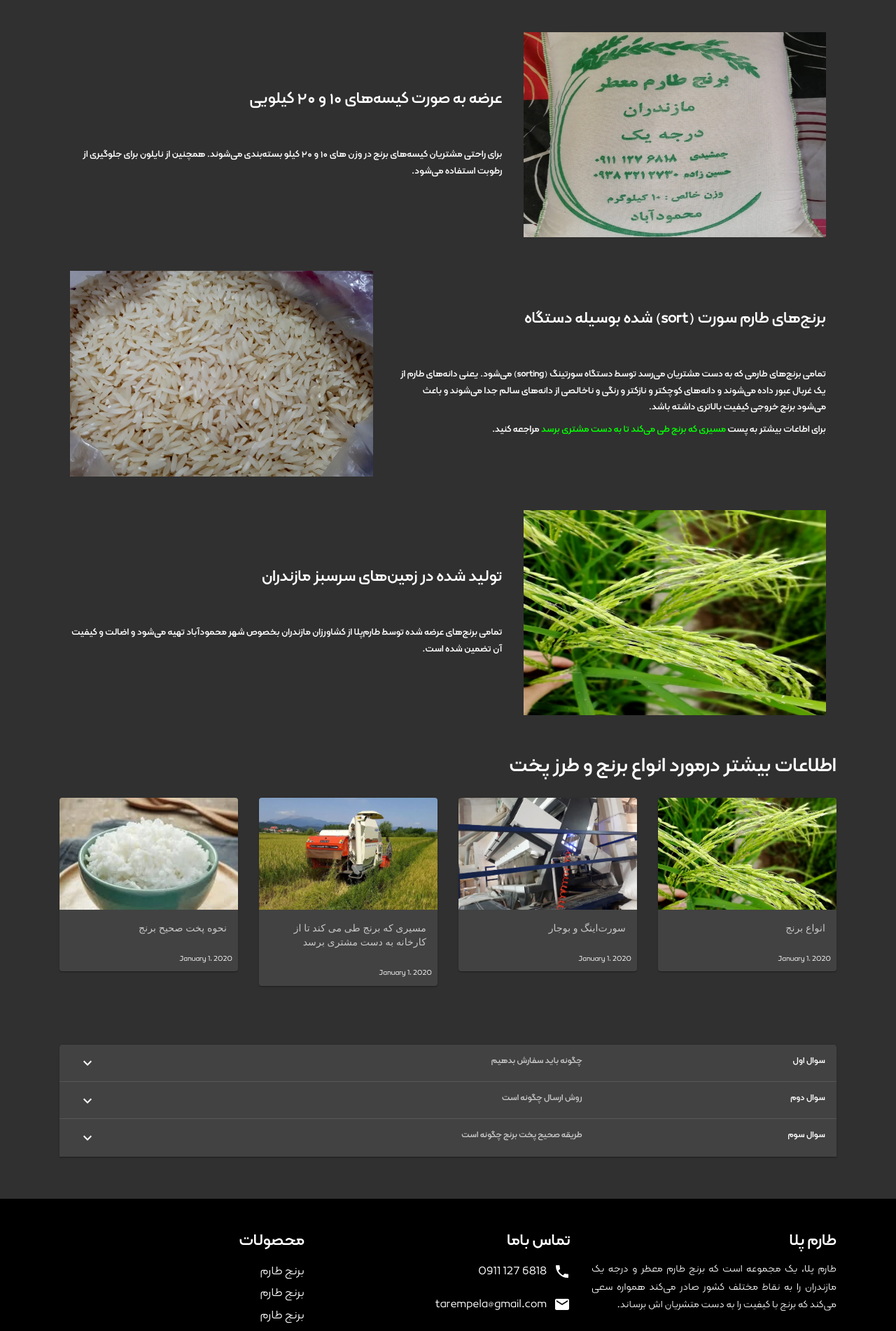
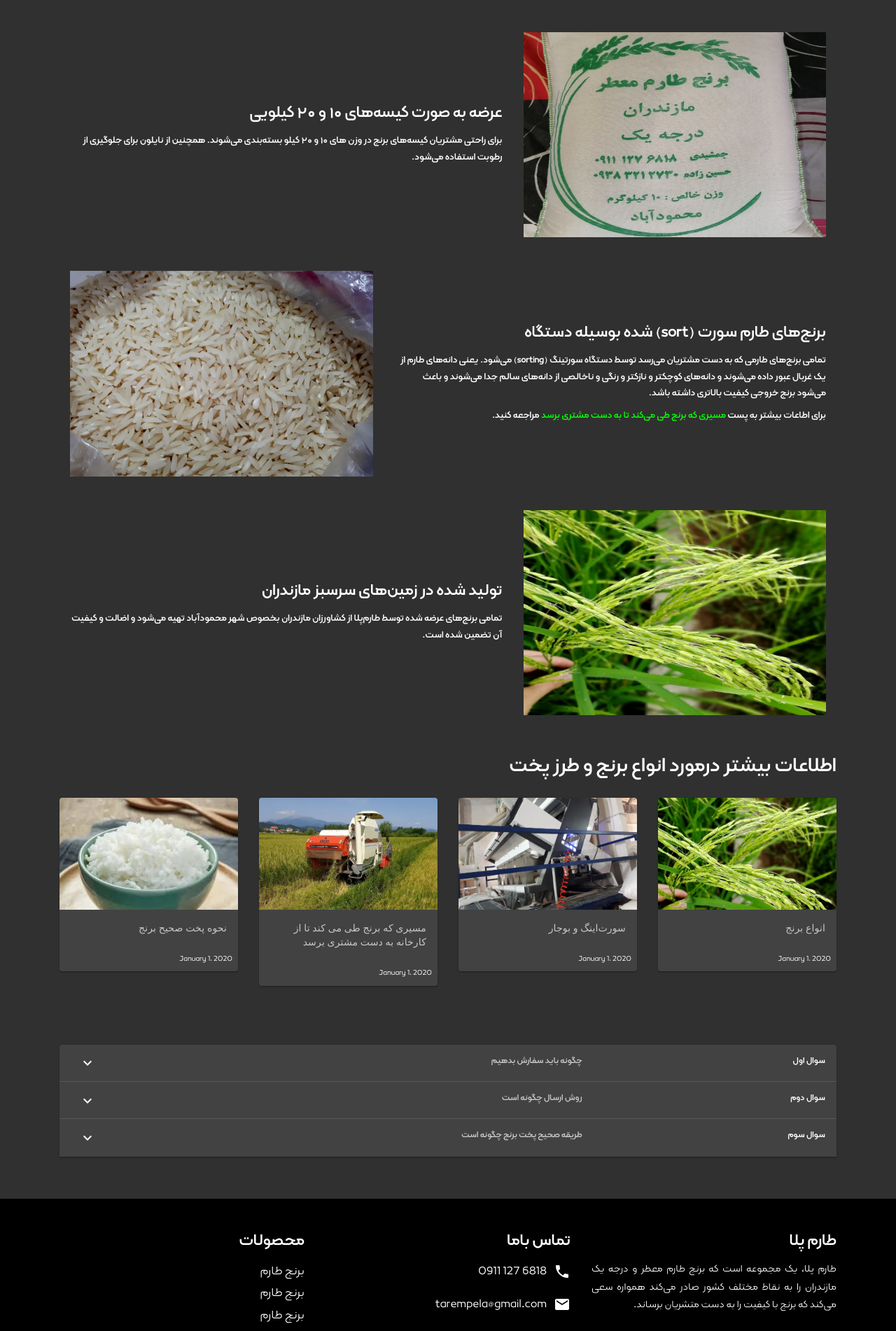
Before and after one commit to jamshidi799/tarempela, a Next.js app: page / in a window 1280 px wide. Shown: the part 762-2664 px from the top of the page at 70% size. Built offline with nearby package versions, Linux system fonts and the light colour scheme.

Commit message:
bug fix in style

```diff
--- a/components/common/footer.tsx
+++ b/components/common/footer.tsx
@@ -11,7 +11,7 @@ export default function Footer() {
             <h1>طارم پلا</h1>
             <p className={style.desc}>
               طارم پلا، یک مجموعه است که برنج طارم معطر و درجه یک مازندران را به نقاط مختلف کشور صادر می‌کند همواره سعی می‌کند که برنج با
-              کیفیت را به دست متشریان اش برساند.
+              کیفیت را به دست متشریان برساند.
             </p>
           </div>
           <div className="col-6 col-lg-4">
--- a/components/landing/step.module.scss
+++ b/components/landing/step.module.scss
@@ -1,5 +1,14 @@
+@import 'styles/mixins.scss';
+
 .image_wrapper {
   width: 100%;
   height: 100%;
   position: relative;
 }
+.heading,
+.text {
+  text-align: right;
+  @include not-md {
+    text-align: center;
+  }
+}
--- a/components/landing/steps.tsx
+++ b/components/landing/steps.tsx
@@ -1,5 +1,6 @@
 import Image from 'next/image';
 import Link from 'next/link';
+import style from './step.module.scss';
 
 export default function Steps() {
   return (
@@ -9,8 +10,8 @@ export default function Steps() {
           <Image src="/images/rice-box2.webp" alt="tarempela طارم پلا" layout="responsive" width={700} height={475} />
         </div>
         <div className="col-sm-12 col-md-7 order-1 order-md-2 d-flex flex-column justify-content-md-center mb-3 mb-lg-0">
-          <h1 className="text-right mb-5">عرضه به صورت کیسه‌های ۱۰ و ۲۰ کیلویی</h1>
-          <h3>
+          <h1 className={style.heading}>عرضه به صورت کیسه‌های ۱۰ و ۲۰ کیلویی</h1>
+          <h3 className={style.text}>
             برای راحتی مشتریان کیسه‌های برنج در وزن های ۱۰ و ۲۰ کیلو بسته‌بندی می‌شوند. همچنین از نایلون برای جلوگیری از رطوبت استفاده
             می‌شود.
           </h3>
@@ -22,13 +23,13 @@ export default function Steps() {
           <Image src="/images/rice4.webp" alt="tarempela طارم پلا" layout="responsive" width={700} height={475} />
         </div>
         <div className="col-sm-12 col-md-7 order-1 order-md-2 d-flex flex-column justify-content-md-center mb-3 mb-lg-0">
-          <h1 className="text-right mb-5">برنج‌های طارم سورت (sort) شده بوسیله دستگاه</h1>
-          <h3>
+          <h1 className={style.heading}>برنج‌های طارم سورت (sort) شده بوسیله دستگاه</h1>
+          <h3 className={style.text}>
             تمامی برنج‌های طارمی که به‌ دست مشتریان می‌رسد توسط دستگاه سورتینگ (sorting) می‌شود. یعنی دانه‌های طارم از یک غربال عبور داده‌
             می‌شوند و دانه‌های کوچکتر و نازکتر و رنگی و ناخالصی از دانه‌های سالم جدا می‌شوند و باعث می‌شود برنج خروجی کیفیت بالاتری داشته
             باشد.
           </h3>
-          <h3>
+          <h3 className={style.text}>
             برای اطاعات بیشتر به پست{' '}
             <Link href="/blog/journey" passHref>
               <a className="route-link">مسیری که برنج طی می‌کند تا به دست مشتری برسد</a>
@@ -43,8 +44,8 @@ export default function Steps() {
           <Image src="/images/tarom-kind.webp" alt="tarempela طارم پلا" layout="responsive" width={700} height={475} />
         </div>
         <div className="col-sm-12 col-md-7 order-1 order-md-2 d-flex flex-column justify-content-md-center mb-3 mb-lg-0">
-          <h1 className="text-right mb-5">تولید شده در زمین‌های سرسبز مازندران</h1>
-          <h3>
+          <h1 className={style.heading}>تولید شده در زمین‌های سرسبز مازندران</h1>
+          <h3 className={style.text}>
             تمامی برنج‌های عرضه شده توسط طارم‌پلا از کشاورزان مازندران بخصوص شهر محمودآباد تهیه می‌شود و اضالت و کیفیت آن تضمین شده است.
           </h3>
         </div>
--- a/pages/blog/id.module.scss
+++ b/pages/blog/id.module.scss
@@ -1,7 +1,7 @@
 .blog {
-  margin-top: 100px;
   padding-bottom: 100px;
   max-width: 680px;
+  padding: 30px 10px;
   margin: 100px auto;
   align-self: center;
   .title {
--- a/pages/index.module.scss
+++ b/pages/index.module.scss
@@ -1,4 +1,9 @@
+@import 'styles/mixins.scss';
+
 .blog_heading {
   font-size: 35px;
   margin-bottom: 20px;
+  @include not-md {
+    text-align: center;
+  }
 }
--- a/posts/cook.md
+++ b/posts/cook.md
@@ -5,7 +5,7 @@ date: '2020-01-01'
 
 ## نحوه پخت برنج
 
-به طور کلی دو روش برای پختن برنج وجود دارد. روش **کته** و روش **آبکشی**
+به طور کلی دو روش برای پختن برنج وجود دارد. روش کته و روش آبکشی
 
 ### روش کته
 
```
